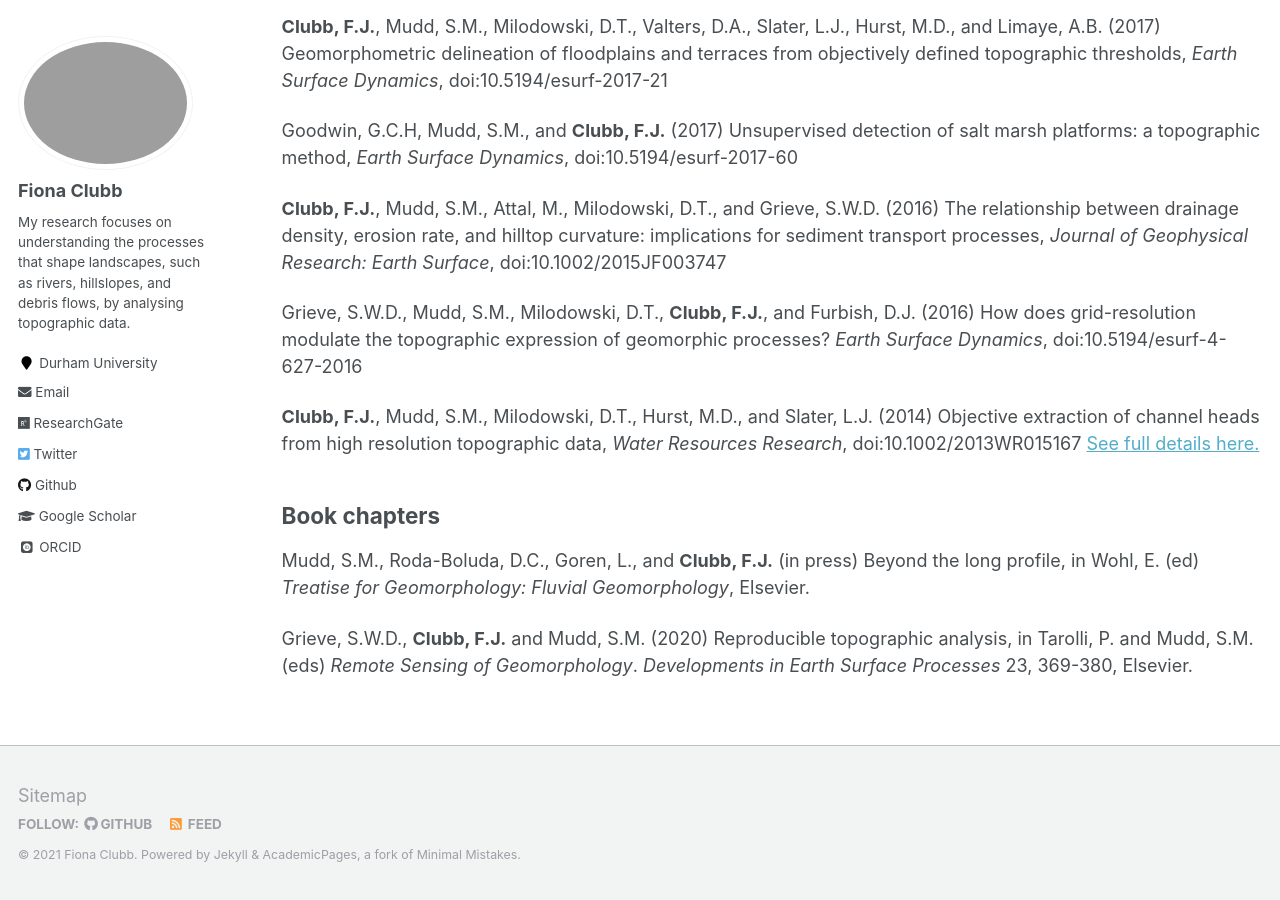
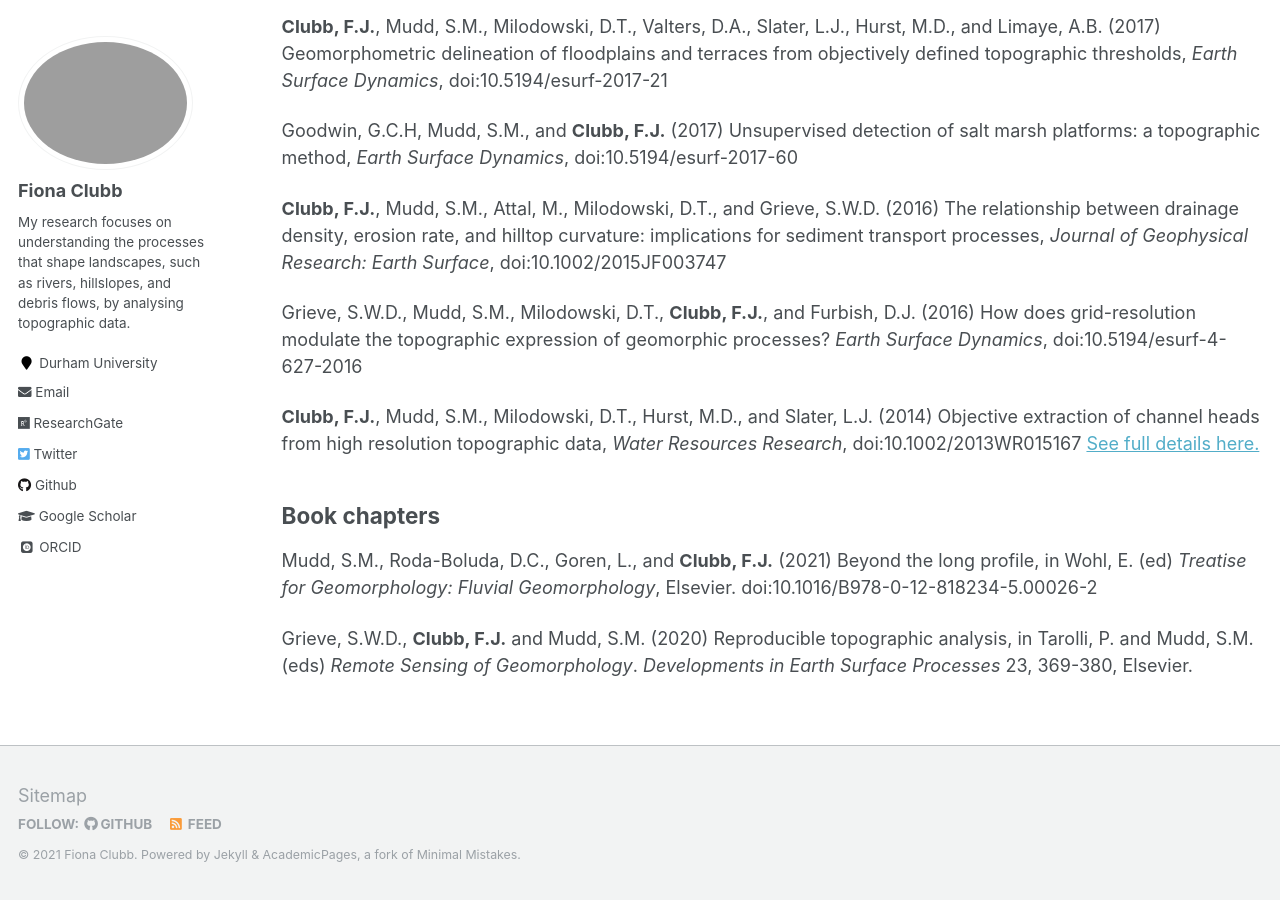
Before and after one commit to fclubb/fclubb.github.io, a Jekyll site: the page built from _pages/publications.md, in a window 1280 px wide and 900 px high, scrolled down 819 px. Built offline with Jekyll 4.4.1, drawn with Linux system fonts in a browser that asks for light colours; some web fonts are replaced; a file with an impossible date is left out.

Commit message:
Adding doi

```diff
--- a/_pages/publications.md
+++ b/_pages/publications.md
@@ -34,6 +34,6 @@ Grieve, S.W.D., Mudd, S.M., Milodowski, D.T., **Clubb, F.J.**, and Furbish, D.J.
 
 ## Book chapters
 
-Mudd, S.M., Roda-Boluda, D.C., Goren, L., and **Clubb, F.J.** (in press) Beyond the long profile, in Wohl, E. (ed) _Treatise for Geomorphology: Fluvial Geomorphology_, Elsevier.
+Mudd, S.M., Roda-Boluda, D.C., Goren, L., and **Clubb, F.J.** (2021) Beyond the long profile, in Wohl, E. (ed) _Treatise for Geomorphology: Fluvial Geomorphology_, Elsevier. doi:10.1016/B978-0-12-818234-5.00026-2
 
 Grieve, S.W.D., **Clubb, F.J.** and Mudd, S.M. (2020) Reproducible topographic analysis, in Tarolli, P. and Mudd, S.M. (eds) _Remote Sensing of Geomorphology_. _Developments in Earth Surface Processes_ 23, 369-380, Elsevier.
```
